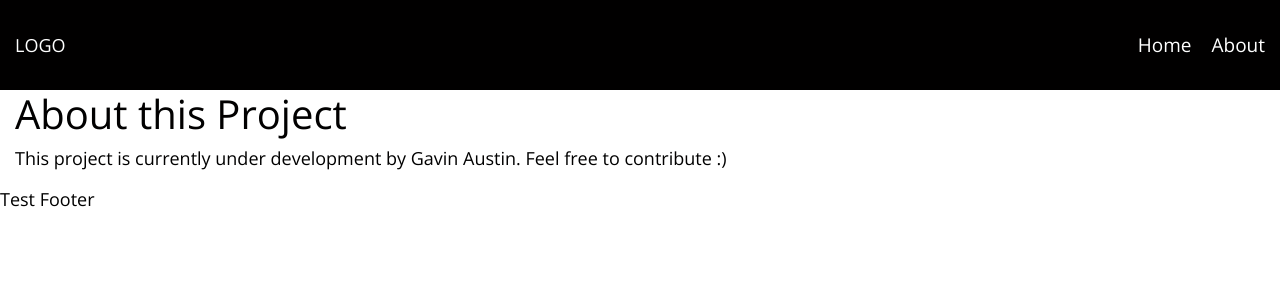
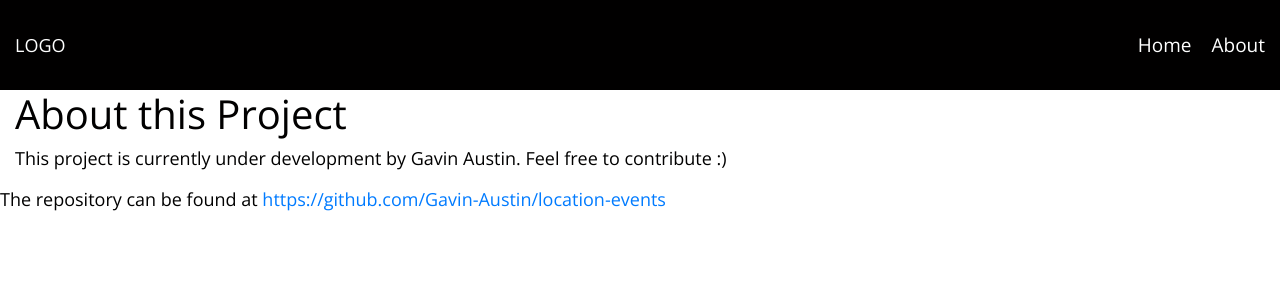
Before and after one commit to Gavin-Austin/location-events, a React (Create React App) app: page /About in a window 1280 px wide. Shown: the top 300 px of the page. Built offline with nearby package versions, Linux system fonts and the light colour scheme.

Commit message:
Add repo link to footer.js

```diff
--- a/src/components/footerComponent/footer.js
+++ b/src/components/footerComponent/footer.js
@@ -3,7 +3,7 @@ import React from 'react';
 function Footer() {
     return (
         <footer>
-            Test Footer
+            The repository can be found at <a href="https://github.com/Gavin-Austin/location-events" target="_blank">https://github.com/Gavin-Austin/location-events</a>
         </footer>
     )
 }
```
